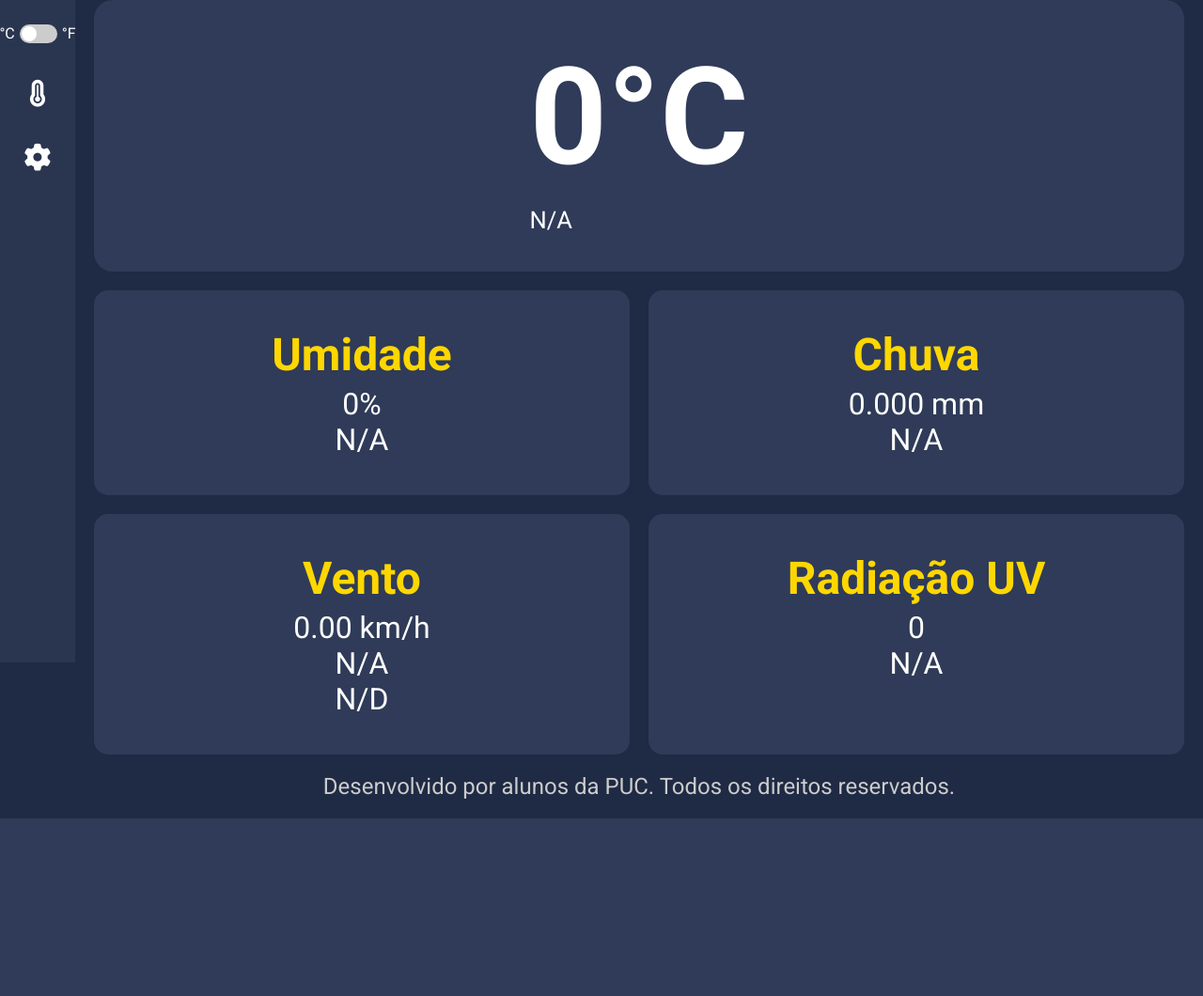
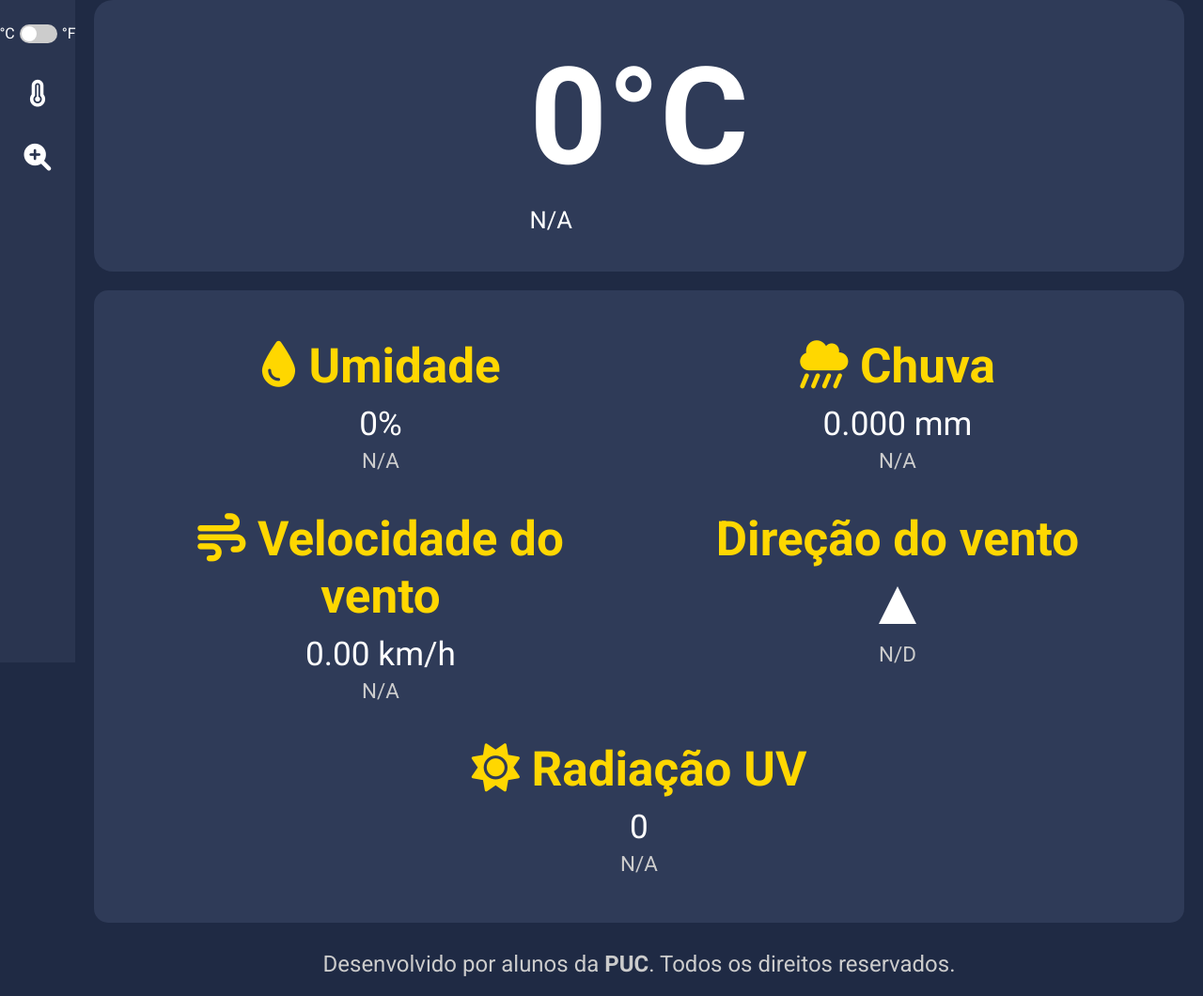
Before and after one commit to FelipeDiasKonda/ProjetoIOT, a Flask app: page / in a window 1280 px wide. Shown: the part 95-1155 px from the top of the page at 94% size. Before the commit the page ends 966 px from the top, so only its background shows below. Run offline with Flask 3, Linux system fonts and the light colour scheme; data that the repository does not hold is empty.

Commit message:
style : adicionando icones

```diff
--- a/templates/index.html
+++ b/templates/index.html
@@ -171,27 +160,71 @@
       .weather-icon {
         font-size: 7em;
       }
-      /* CARDS DE CONDIÇÕES */
-      .conditions {
-        display: flex;
-        flex-wrap: wrap;
-        gap: 20px;
-      }
-      .condition-card {
+      /* BOX UNIFICADA DE CONDIÇÕES */
+      .conditions-box {
         background-color: #2f3b58;
         border-radius: 15px;
-        padding: 40px;
-        flex: 1 1 calc(50% - 30px);
-        min-width: 320px;
+        padding: 50px;
+        width: 100%;
+        max-width: 2000px;
+        margin: 0 auto 30px;
+        display: grid;
+        grid-template-columns: repeat(2, 1fr);
+        grid-auto-rows: minmax(120px, auto);
+        gap: 40px;
         text-align: center;
       }
-      .condition-card h3 {
-        font-size: 3em;
-        margin-bottom: 5px;
+      /* Centraliza o quinto item */
+      .conditions-box .condition-item:nth-child(5) {
+        grid-column: 1 / span 2;
+      }
+      .condition-item h3 {
+        font-size: 3.2em;
+        margin-bottom: 10px;
         color: #ffd700;
       }
-      .condition-card p {
-        font-size: 2em;
+      .condition-item p {
+        font-size: 2.2em;
+        margin-bottom: 5px;
+      }
+      .condition-item span {
+        font-size: 1.4em;
+        color: #ccc;
+      }
+      /* Seta para direção do vento */
+      .arrow {
+        display: inline-block;
+        width: 0;
+        height: 0;
+        border-left: 20px solid transparent;
+        border-right: 20px solid transparent;
+        border-bottom: 40px solid #fff;
+        margin: 10px auto;
+        transform-origin: center;
+      }
+      .rotate-0 {
+        transform: rotate(0deg);
+      }
+      .rotate-45 {
+        transform: rotate(45deg);
+      }
+      .rotate-90 {
+        transform: rotate(90deg);
+      }
+      .rotate-135 {
+        transform: rotate(135deg);
+      }
+      .rotate-180 {
+        transform: rotate(180deg);
+      }
+      .rotate-225 {
+        transform: rotate(225deg);
+      }
+      .rotate-270 {
+        transform: rotate(270deg);
+      }
+      .rotate-315 {
+        transform: rotate(315deg);
       }
       /* RODAPÉ */
       .footer {
@@ -251,7 +277,7 @@
         <a href="/temperatura"><i class="fas fa-thermometer-4"></i></a>
       </div>
       <div class="nav-item">
-        <a href="/dados"><i class="fas fa-cog"></i></a>
+        <a href="/dados"><i class="fas fa-magnifying-glass-plus"></i></a>
       </div>
     </aside>
 
@@ -277,35 +303,45 @@
         </div>
       </div>
 
-      <!-- CARDS DE CONDIÇÕES -->
-      <div class="conditions">
-        <div class="condition-card">
-          <h3>Umidade</h3>
+      <!-- BOX UNIFICADA DE CONDIÇÕES -->
+      <div class="conditions-box">
+        <!-- Umidade -->
+        <div class="condition-item">
+          <h3><i class="fas fa-tint"></i> Umidade</h3>
           <p>{{ "%.f"|format(humidity) }}%</p>
-          <p>{{ humidity_status }}</p>
+          <span>{{ humidity_status }}</span>
         </div>
-        <div class="condition-card">
-          <h3>Chuva</h3>
+        <!-- Chuva -->
+        <div class="condition-item">
+          <h3><i class="fas fa-cloud-showers-heavy"></i> Chuva</h3>
           <p>{{ "%.3f"|format(rain_level) }} mm</p>
-          <p>{{ rain_status }}</p>
+          <span>{{ rain_status }}</span>
         </div>
-        <div class="condition-card">
-          <h3>Vento</h3>
+        <!-- Velocidade do Vento -->
+        <div class="condition-item">
+          <h3><i class="fas fa-wind"></i> Velocidade do vento</h3>
           <p>{{ "%.2f"|format(wind_speed_kmh) }} km/h</p>
-          <p>{{ wind_speed_status }}</p>
-          <p>{{ wind_direction }}</p>
+          <span>{{ wind_speed_status }}</span>
         </div>
-        <div class="condition-card">
-          <h3>Radiação UV</h3>
+        <!-- Direção do Vento -->
+        <div class="condition-item">
+          <h3> Direção do vento</h3>
+          <p><div class="arrow {{ wind_icon_class }}"></div></p>
+          <span>{{ wind_direction }}</span>
+        </div>
+        <!-- Radiação UV -->
+        <div class="condition-item">
+          <h3><i class="fas fa-sun"></i> Radiação UV</h3>
           <p>{{ "%.f"|format(uv_index) }}</p>
-          <p>{{ uv_status }}</p>
+          <span>{{ uv_status }}</span>
         </div>
       </div>
 
       <!-- RODAPÉ -->
       <div class="footer">
         <p>
-          Desenvolvido por alunos da <a>PUC</a>. Todos os direitos reservados.
+          Desenvolvido por alunos da <strong>PUC</strong>. Todos os direitos
+          reservados.
         </p>
       </div>
     </div>
@@ -331,68 +366,14 @@
           element.setAttribute("data-temp", convertedTemp.toFixed(1));
         });
       }
-
       function toggleSidebarVisibility() {
         const sidebar = document.getElementById("sidebar");
         const mainContent = document.getElementById("mainContent");
-
         sidebar.classList.toggle("hide");
-
         if (sidebar.classList.contains("hide")) {
-          mainContent.style.marginLeft = "0"; // Move conteúdo para a esquerda
+          mainContent.style.marginLeft = "0";
         } else {
-          mainContent.style.marginLeft = "80px"; // Volta ao normal quando a sidebar reaparece
-        }
-        function changeIcons(data) {
-          // Alterando ícone de Temperatura
-          const temperatureBox = document.getElementById("temperature-box");
-          const temperatureIcon = temperatureBox.querySelector("i");
-          if (data.temperature > 30) {
-            temperatureIcon.classList.remove("fa-thermometer-half");
-            temperatureIcon.classList.add("fa-sun");
-          } else {
-            temperatureIcon.classList.remove("fa-sun");
-            temperatureIcon.classList.add("fa-thermometer-half");
-          }
-
-          // Alterando ícone de Humidade
-          const humidityBox = document.getElementById("humidity-box");
-          const humidityIcon = humidityBox.querySelector("i");
-          if (data.humidity < 40) {
-            humidityIcon.classList.remove("fa-tint");
-            humidityIcon.classList.add("fa-tint-slash");
-          } else {
-            humidityIcon.classList.remove("fa-tint-slash");
-            humidityIcon.classList.add("fa-tint");
-          }
-
-          // Alterando ícone de Chuva
-          const rainBox = document.getElementById("rain-level-box");
-          const rainIcon = rainBox.querySelector("i");
-          if (data.rain_level > 0.2) {
-            rainIcon.classList.remove("fa-cloud");
-            rainIcon.classList.add("fa-cloud-showers-heavy");
-          } else {
-            rainIcon.classList.remove("fa-cloud-showers-heavy");
-            rainIcon.classList.add("fa-cloud");
-          }
-
-          // Alterando ícone de Radiação UV
-          const uvBox = document.getElementById("uv-box");
-          const uvIcon = uvBox.querySelector("i");
-          if (data.uv_index > 7) {
-            uvIcon.classList.remove("fa-sun");
-            uvIcon.classList.add("fa-sun-cloud");
-          } else {
-            uvIcon.classList.remove("fa-sun-cloud");
-            uvIcon.classList.add("fa-sun");
-          }
-
-          // Alterando ícone de Vento
-          const windBox = document.getElementById("wind-direction-box");
-          const windIcon = windBox.querySelector("i");
-          windIcon.classList.remove("fa-wind");
-          windIcon.classList.add("fa-wind"); // Se necessário, pode adicionar mais lógica para vento forte
+          mainContent.style.marginLeft = "80px";
         }
       }
     </script>
```
Also changed, not shown: other parts of templates/index.html (+8 -27 lines).
